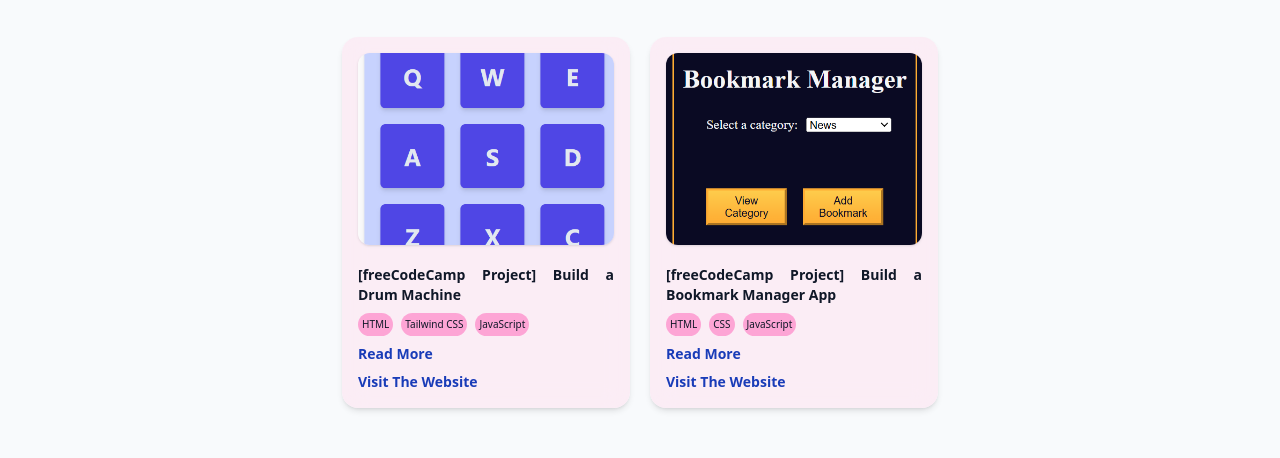
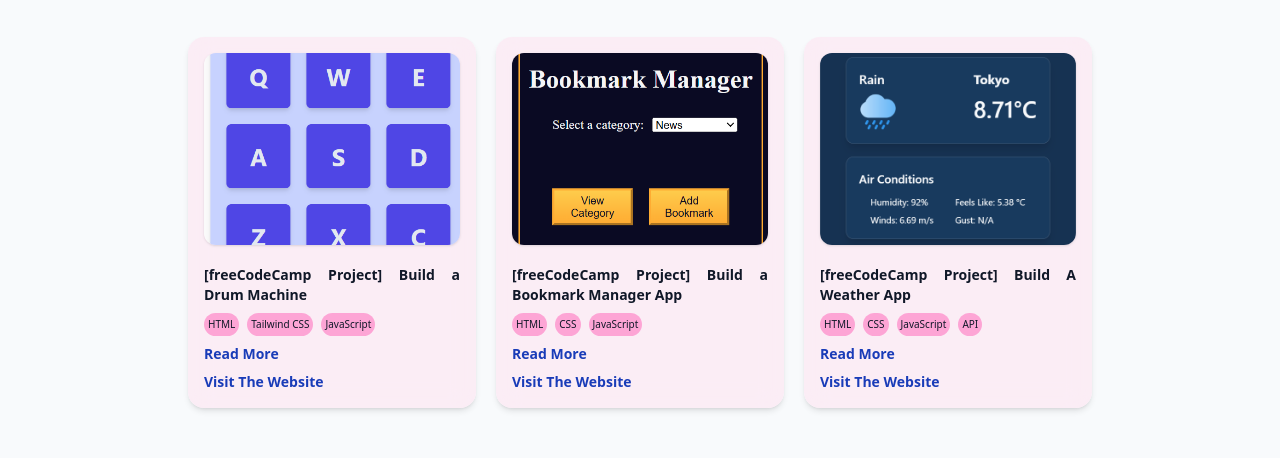
Before and after one commit to eelkrammm/portofolio-adinda-data, a website: page index.html in a window 1280 px wide. Shown: the part 1868-2326 px from the top of the page. Drawn offline with nearby package versions, Linux system fonts and the light colour scheme; files whose address does not match are found by name.

Commit message:
nambahin porto weather app

```diff
--- a/index.html
+++ b/index.html
@@ -80,8 +80,6 @@
           ></a>
         </div>
       </div>
-
-
     </section>
 
     <!-- ABOUT -->
@@ -131,7 +129,11 @@
       ></path>
     </svg>
 
-    <section id="skills" class="flex flex-col gap-10 px-15" id="technical-skill">
+    <section
+      id="skills"
+      class="flex flex-col gap-10 px-15"
+      id="technical-skill"
+    >
       <h2 class="text-4xl text-center font-bold">Technical Skills</h2>
       <p class="text-small text-center">
         Here are some of the tools and technologies I use in data analysis,
@@ -288,6 +290,40 @@
             >
           </p>
         </div>
+        <div class="project">
+          <img src="image/weather-app.png" class="rounded-sm shadow-sm h-1/2" />
+          <p
+            class="title-project text-sm font-semibold text-justify mt-3 cursor-pointer"
+          >
+            [freeCodeCamp Project] Build A Weather App
+          </p>
+          <div class="text-[10px] flex flex-row flex-wrap gap-2 items-center">
+            <span class="bg-pink-300 backdrop-blur-md rounded-3xl p-1"
+              >HTML</span
+            >
+            <span class="bg-pink-300 backdrop-blur-md rounded-3xl p-1"
+              >CSS</span
+            >
+            <span class="bg-pink-300 backdrop-blur-md rounded-3xl p-1"
+              >JavaScript</span
+            >
+            <span class="bg-pink-300 backdrop-blur-md rounded-3xl p-1"
+              >API</span
+            >
+          </div>
+          <p
+            class="text-sm cursor-pointer font-semibold text-blue-800 hover:underline hover:underline-offset-4"
+          >
+            <a href="https://github.com/eelkrammm/weather-app">Read More</a>
+          </p>
+          <p
+            class="text-sm cursor-pointer font-semibold text-blue-800 hover:underline hover:underline-offset-4"
+          >
+            <a href="https://eelkrammm.github.io/weather-app/"
+              >Visit The Website</a
+            >
+          </p>
+        </div>
       </div>
     </section>
     <footer class="bg-pink-50 p-5 flex justify-center items-center">
```
Also changed, not shown: image/weather-app.png (added).
